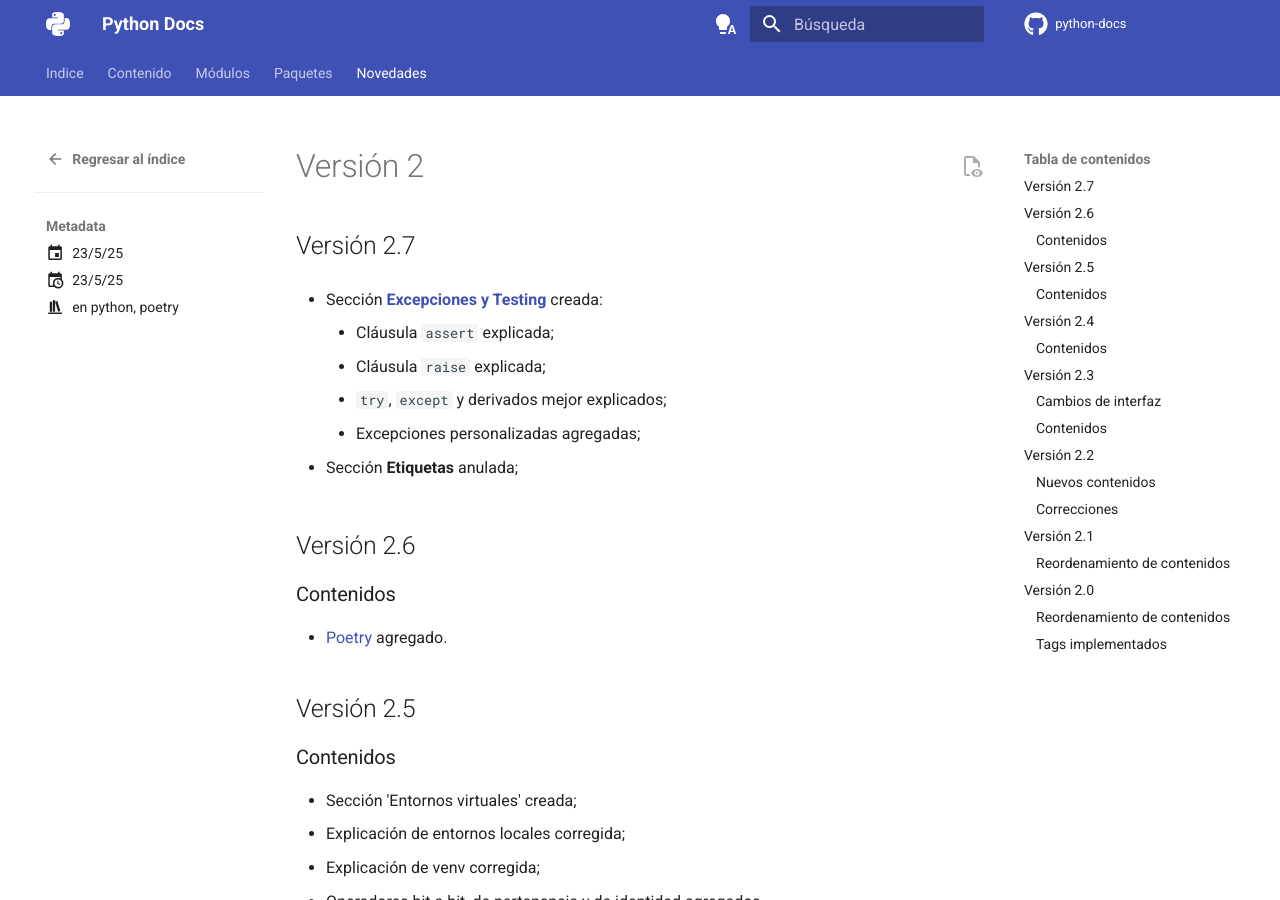
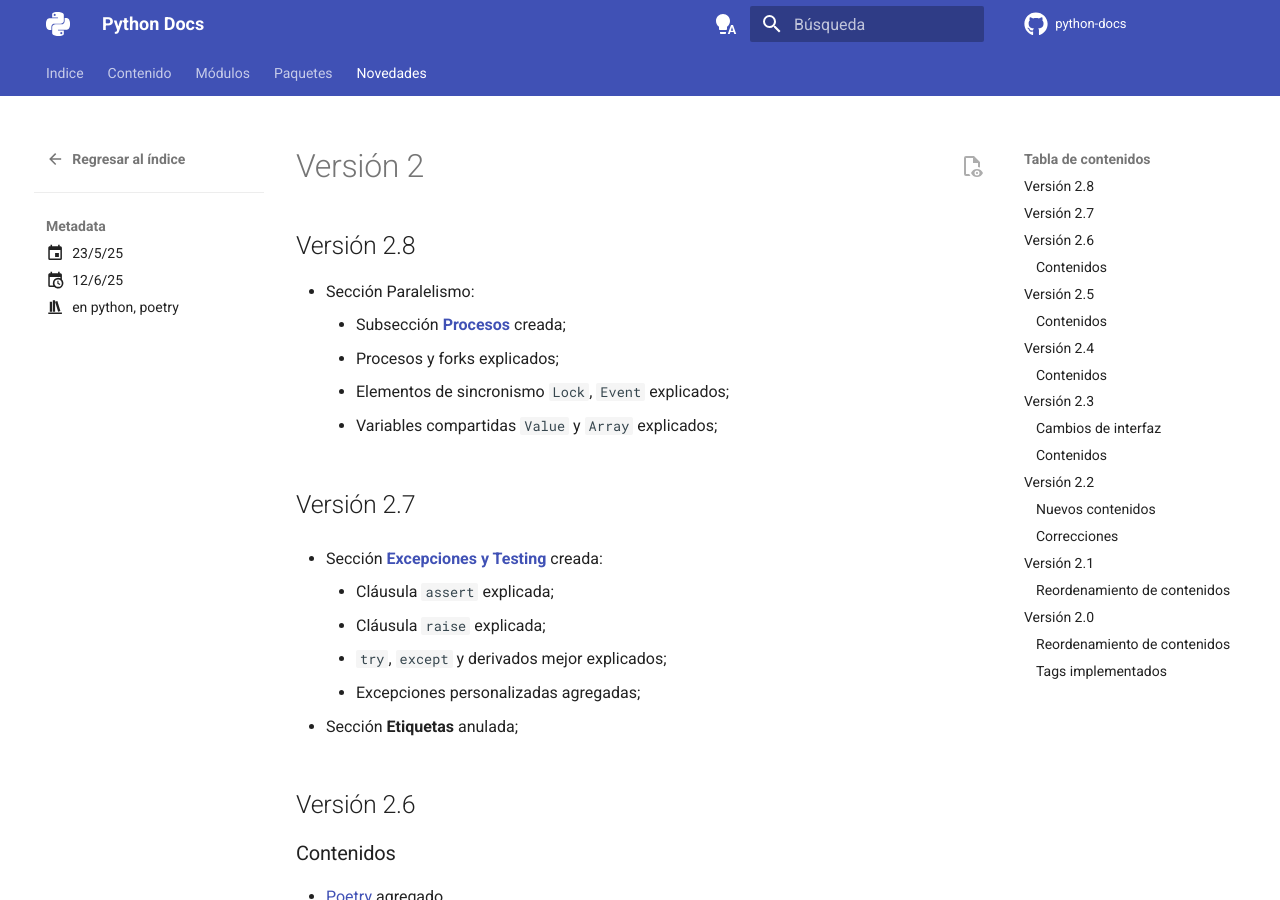
Before and after one commit to alejrot/python-docs, an MkDocs documentation site: the page built from docs/blog/posts/v2.md, in a window 1280 px wide and 900 px high. Built offline with MkDocs 1.6.1 and Material for MkDocs 9.7.7, drawn with Linux system fonts in a browser that asks for light colours; plug-ins that fetch from the network failed and are left out; comment, search, counter and statistics services are not loaded.

Commit message:
Blog: entrada 2.8

```diff
--- a/docs/blog/posts/v2.md
+++ b/docs/blog/posts/v2.md
@@ -1,7 +1,7 @@
 ---
 date:
   created: 2025-05-23
-  updated: 2025-05-23
+  updated: 2025-06-12
 categories:
   - python
   - poetry
@@ -12,6 +12,21 @@ social:
 
 
 # Versión 2
+
+
+## Versión 2.8
+
+- Sección Paralelismo:
+    - Subsección **[Procesos](../../paralelismo/procesos/index.md)** creada;
+    - Procesos y forks explicados;
+    - Elementos de sincronismo  `Lock`, `Event` explicados;
+    - Variables compartidas `Value` y `Array` explicados;
+
+
+
+
+<!-- mas -->
+
 
 ## Versión 2.7
 
@@ -25,7 +40,6 @@ social:
 - Sección **Etiquetas** anulada;
 
 
-<!-- mas -->
 
 ## Versión 2.6
 
```
